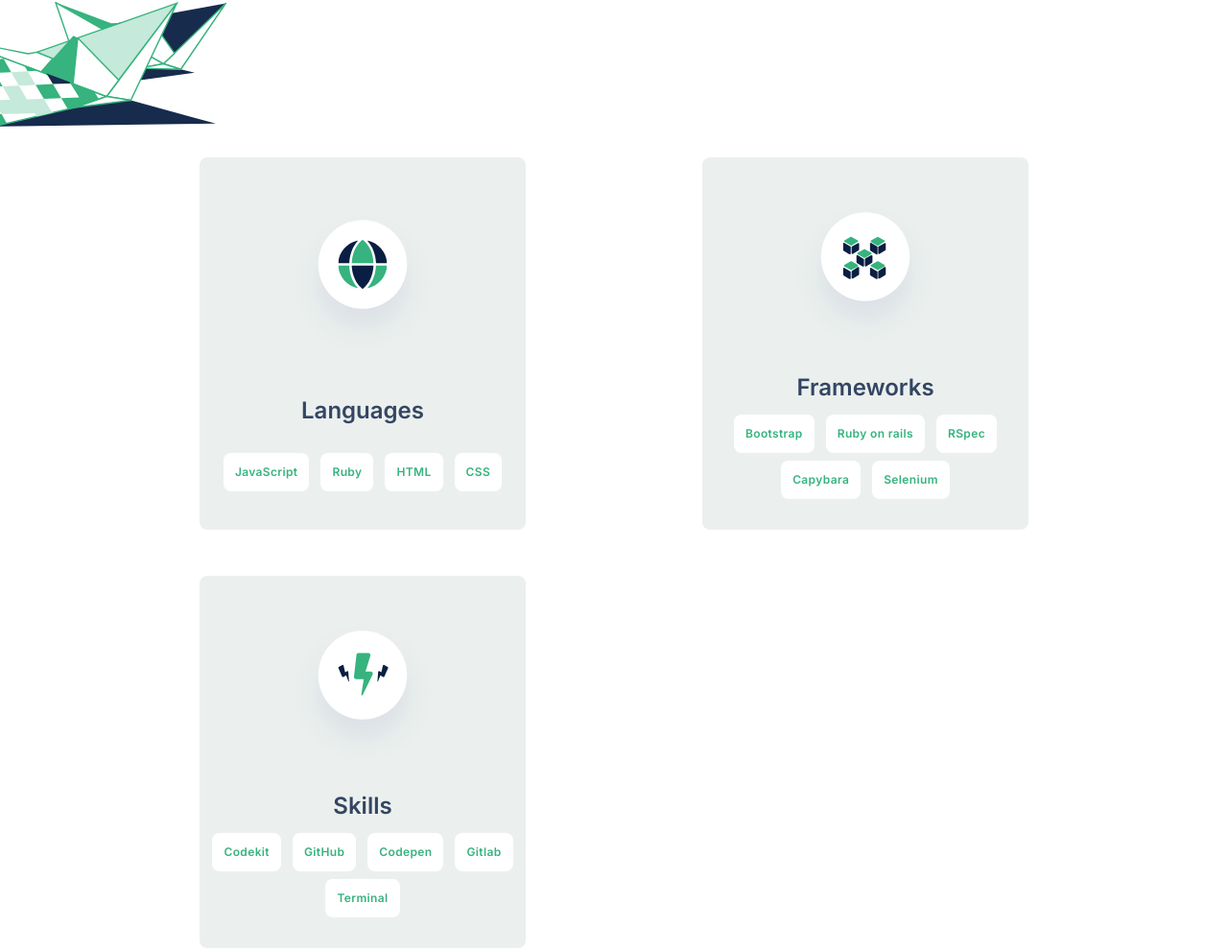
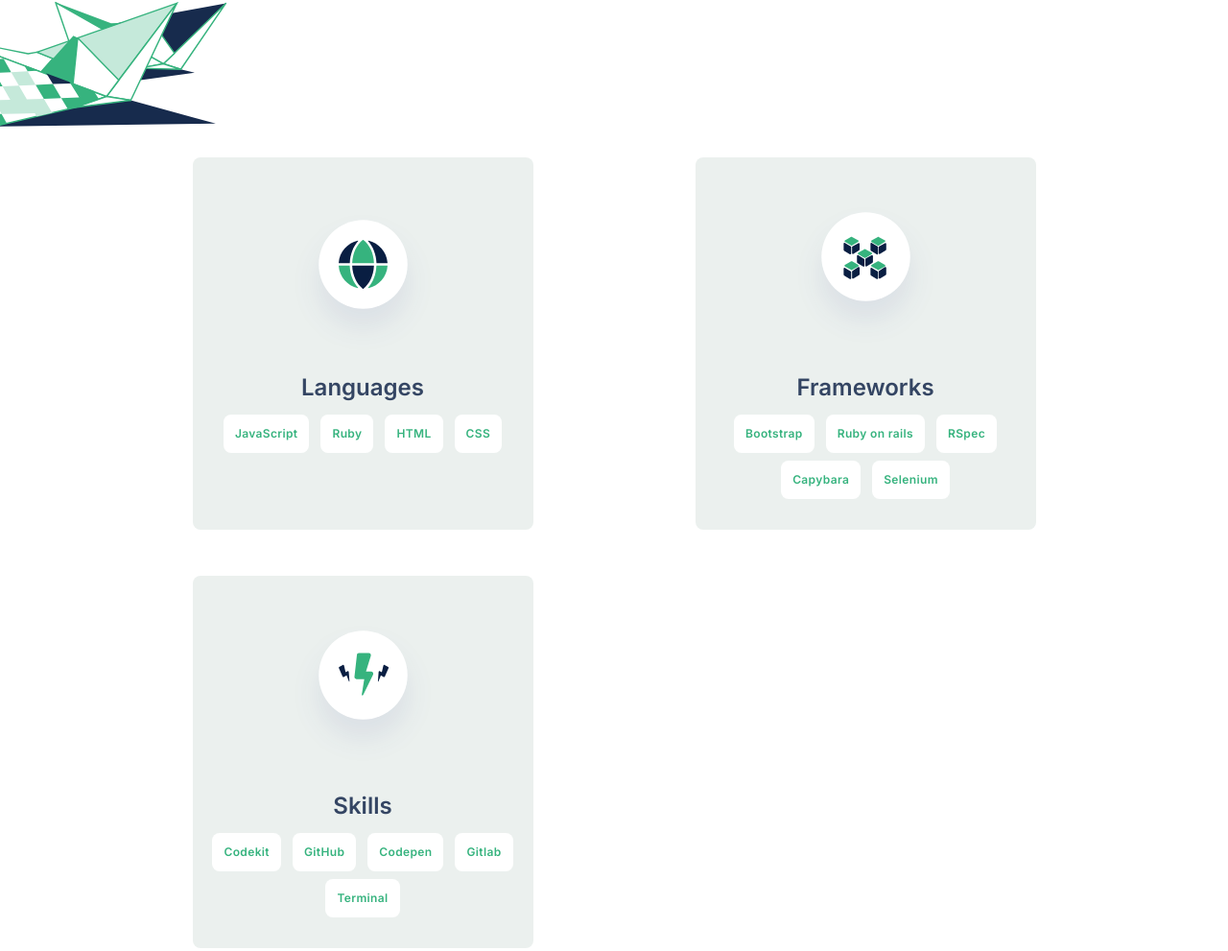
Before and after one commit to khitermedachraf/portfolio-temp, a website: page index.html in a window 1280 px wide. Shown: the part 3180-4171 px from the top of the page at 96% size. Drawn offline with Linux system fonts and the light colour scheme.

Commit message:
Align technology cards

```diff
--- a/index.html
+++ b/index.html
@@ -215,8 +215,8 @@
     <ul class="cards-flex-container">
       <li class="cards-description">
         <img src="./assets/icon-languages.svg" alt="">
-        <h2>Languages</h2>
-        <ul>
+        <h2 class="lang">Languages</h2>
+        <ul class="langUl">
           <li>JavaScript</li>
           <li>Ruby</li>
           <li>HTML</li>
--- a/style.css
+++ b/style.css
@@ -388,8 +388,8 @@
   padding-bottom: 2rem;
   margin-bottom: 1.5rem;
   width: auto;
-  min-width: 340px;
-  max-width: 340px;
+  min-width: 355px;
+  max-width: 355px;
   margin-left: auto;
   margin-right: auto;
   transition-duration: 500ms;
@@ -411,6 +411,16 @@
   line-height: 32px;
   color: #344563;
   padding: 0.75rem;
+}
+
+.lang {
+  position: relative;
+  bottom: 1.5rem;
+}
+
+.langUl {
+  position: relative;
+  bottom: 2.5rem;
 }
 
 .cards-description ul {
```
